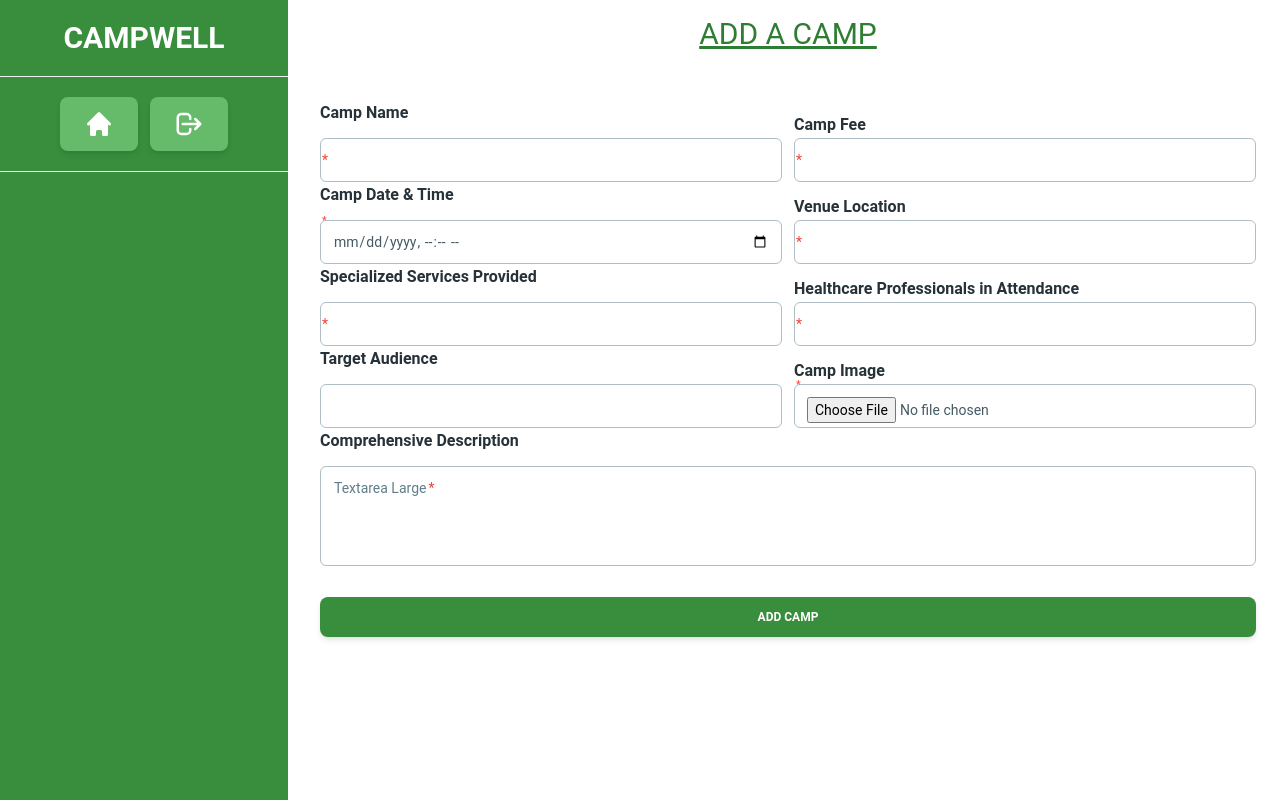
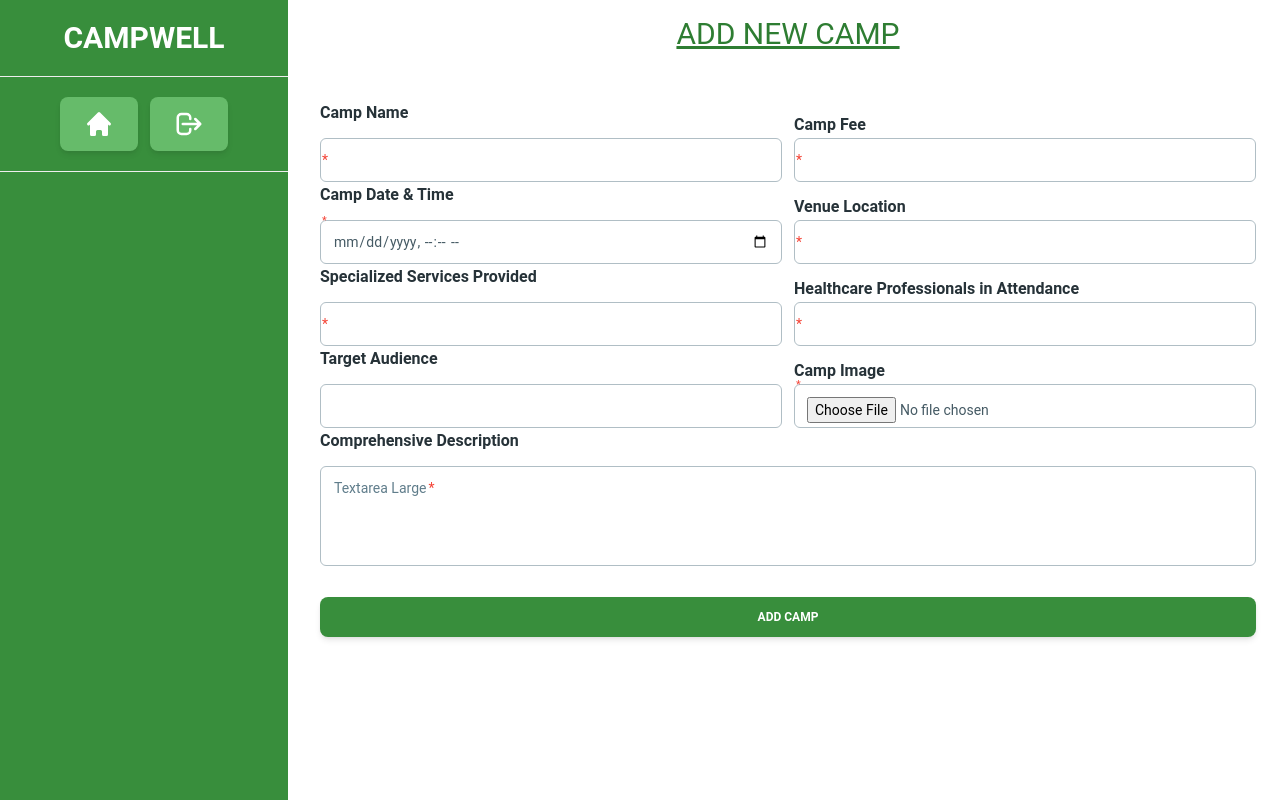
Before and after one commit to pantho0/campwell, a React (Vite) app: page /dashboard/add-a-camp in a window 1280 px wide. Built offline with nearby package versions, Linux system fonts and the light colour scheme; no server answers.

Commit message:
Update AddCamp.jsx
Camp page updated

```diff
--- a/src/Pages/Dashboard/Organizer Dashboard/AddCamp.jsx
+++ b/src/Pages/Dashboard/Organizer Dashboard/AddCamp.jsx
@@ -58,7 +58,7 @@ const AddCamp = () => {
     <div>
       <div>
         <h4 className="text-center text-bold text-green-800 text-3xl underline mt-4 mb-4">
-          ADD A CAMP
+          ADD NEW CAMP
         </h4>
       </div>
       <div className="w-full">
```
